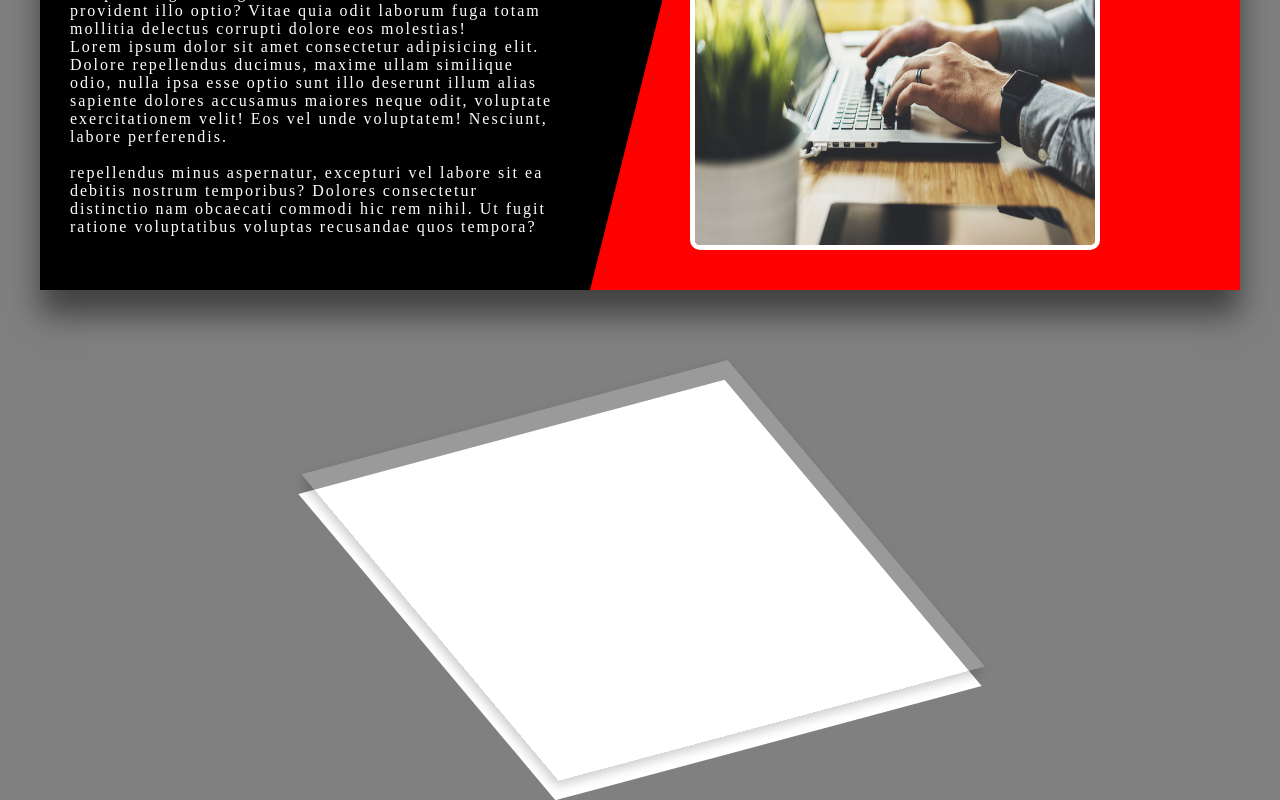
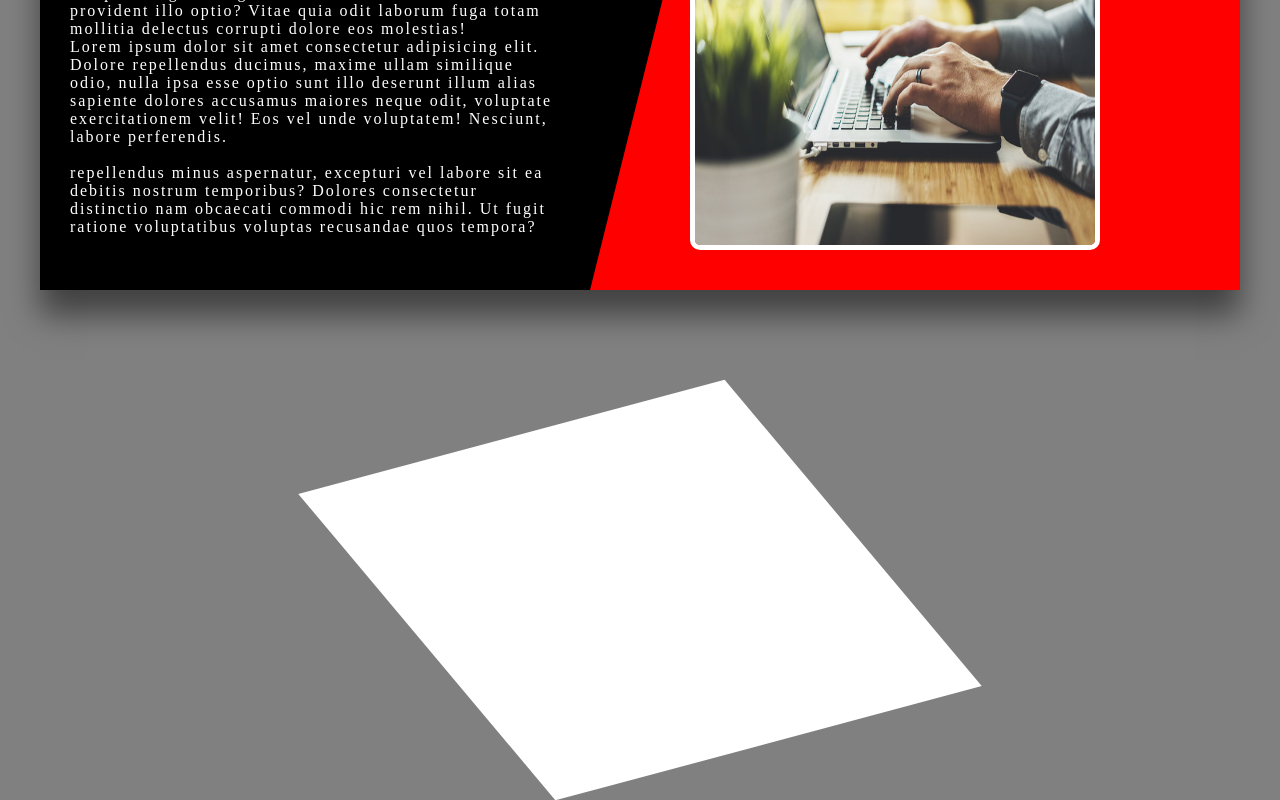
Before and after one commit to Balwin123/class, a plain HTML site: page index.html in a window 1280 px wide. In both pictures the pointer is over the element 640 px from the left and 800 px from the top of the page. Shown: the part 230-1030 px from the top of the page. Drawn offline with Linux system fonts and the light colour scheme.

Commit message:
add box hover

```diff
--- a/css/style.css
+++ b/css/style.css
@@ -80,6 +80,11 @@ img{
     box-shadow: -5px 5px 10px rgba(0,0,0,.2);
     transition: .5s;
 }
+.box:hover:before{
+    top: 0;
+    left: 0;
+    box-shadow: none;
+}
 .shadow{
     width: 100%;
     height: 100%;
```
